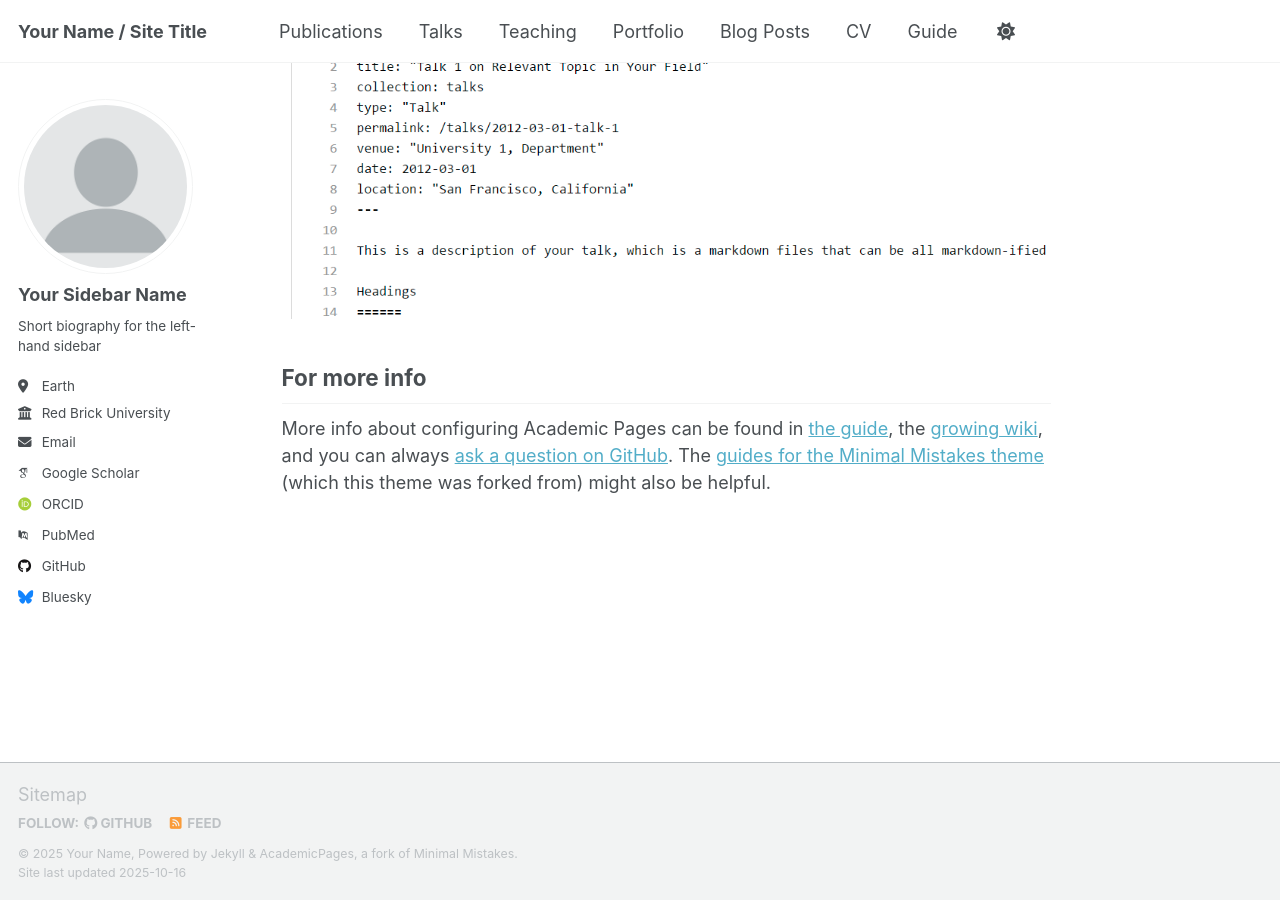
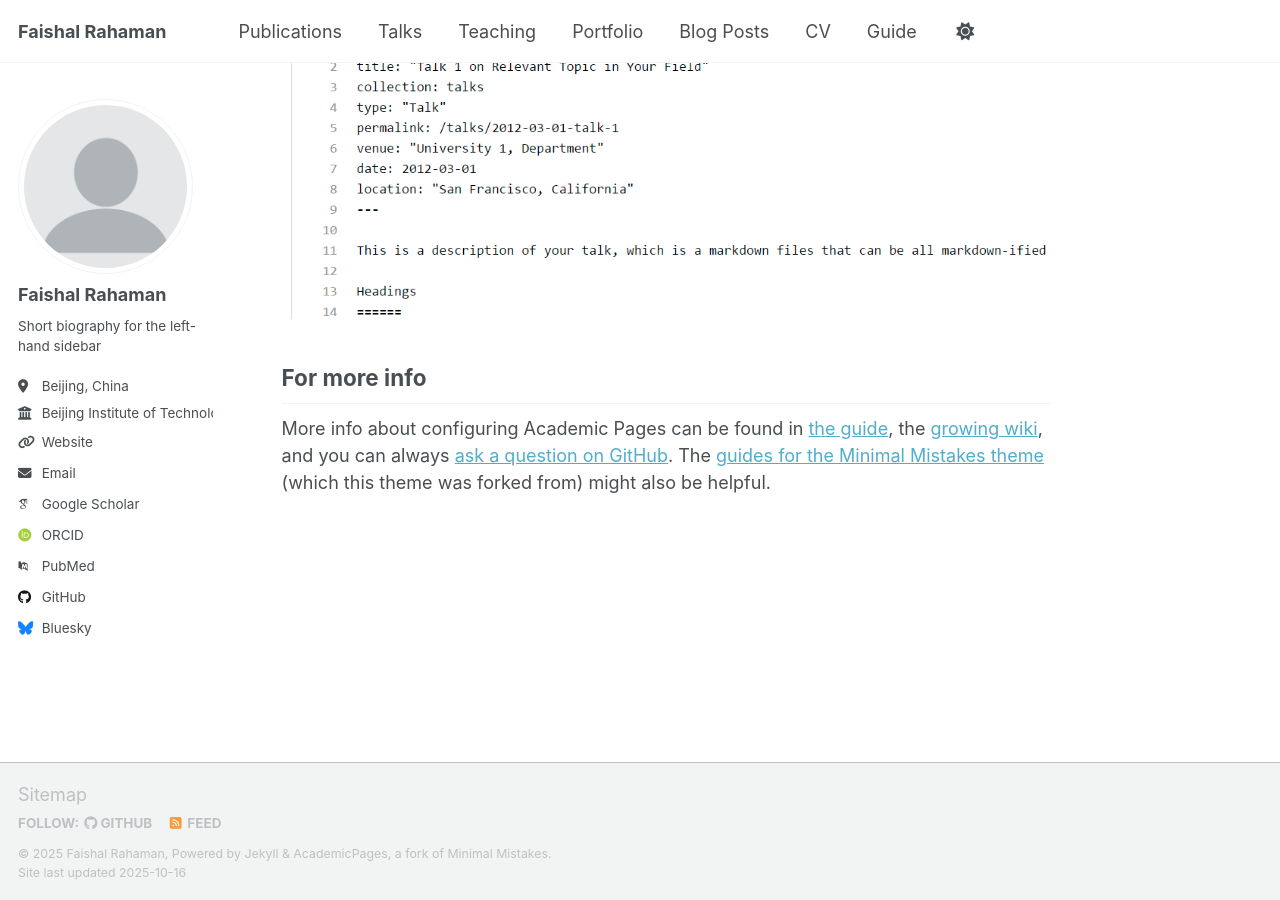
Before and after one commit to faishalrahaman/faishalrahaman.github.io, a Jekyll site: the page built from _pages/about.md, in a window 1280 px wide and 900 px high, scrolled down 2880 px. Built offline with Jekyll 4.4.1, drawn with Linux system fonts in a browser that asks for light colours; some web fonts are replaced; a script that is not in the unit is left out.

Commit message:
Modify site title and author details
Updated personal information in the site configuration.

```diff
--- a/_config.yml
+++ b/_config.yml
@@ -9,11 +9,11 @@
 # Basic Site Settings
 locale                   : "en-US"
 site_theme               : "default" # Currently available options are "default", "air"
-title                    : "Your Name / Site Title"
+title                    : "Faishal Rahaman"
 title_separator          : "-"
-name                     : &name "Your Name"
-description              : &description "Your Name's academic portfolio"   # Update this with a general description of your site, this is the default if not overridden by a page
-url                      : https://academicpages.github.io # The base hostname & protocol for your site e.g. "https://[your GitHub username].github.io",
+name                     : &name "Faishal Rahaman"
+description              : &description "Academic portfolio"   # Update this with a general description of your site, this is the default if not overridden by a page
+url                      : https://faishalrahaman.github.io # The base hostname & protocol for your site e.g. "https://[your GitHub username].github.io",
                                                            # or if you already have some other page hosted on Github then use "https://[your GitHub username].github.io/[Your Repo Name]"
 baseurl                  : "" # the subpath of your site, e.g. "/blog"
 repository               : "academicpages/academicpages.github.io"
@@ -24,13 +24,13 @@ repository               : "academicpages/academicpages.github.io"
 author:
   # Biographic information
   avatar           : "profile.png"
-  name             : "Your Sidebar Name"
+  name             : "Faishal Rahaman"
   pronouns         : # example: "she/her"
   bio              : "Short biography for the left-hand sidebar"
-  location         : "Earth"
-  employer         : "Red Brick University"
-  uri              : # URL
-  email            : "none@example.org"
+  location         : "Beijing, China"
+  employer         : "Beijing Institute of Technology"
+  uri              : "https://faishalrahaman.github.io"
+  email            : "faishalrahaman@bit.edu.cn"
 
   # Academic websites
   academia         : # URL
@@ -48,7 +48,7 @@ author:
   bitbucket        : # Username - Update with your username on the site
   codepen          : # Username
   dribbble         : # Username
-  github           : "academicpages"
+  github           : "faishalrahaman"
   kaggle           : # Username
   stackoverflow    : # User number or user number and name (i.e., use "1" or "1/jeff-atwood")
 
```
